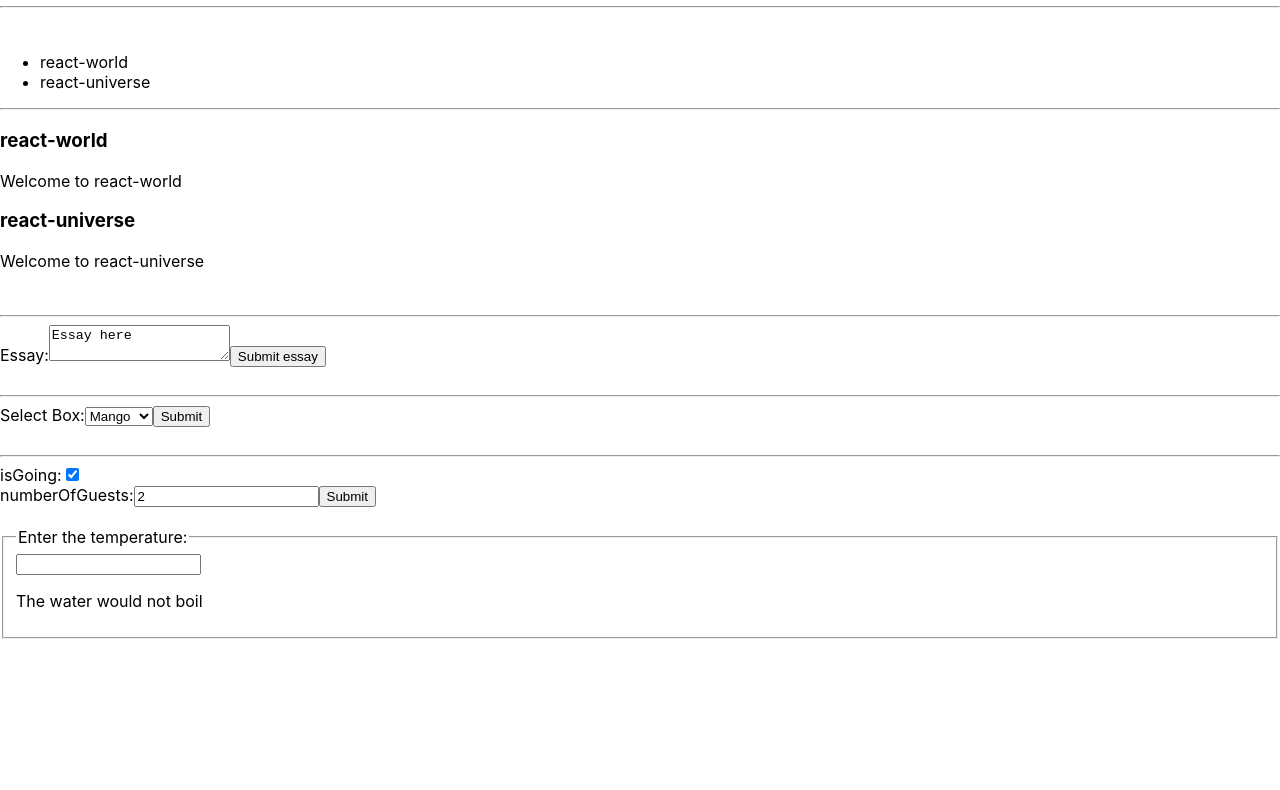
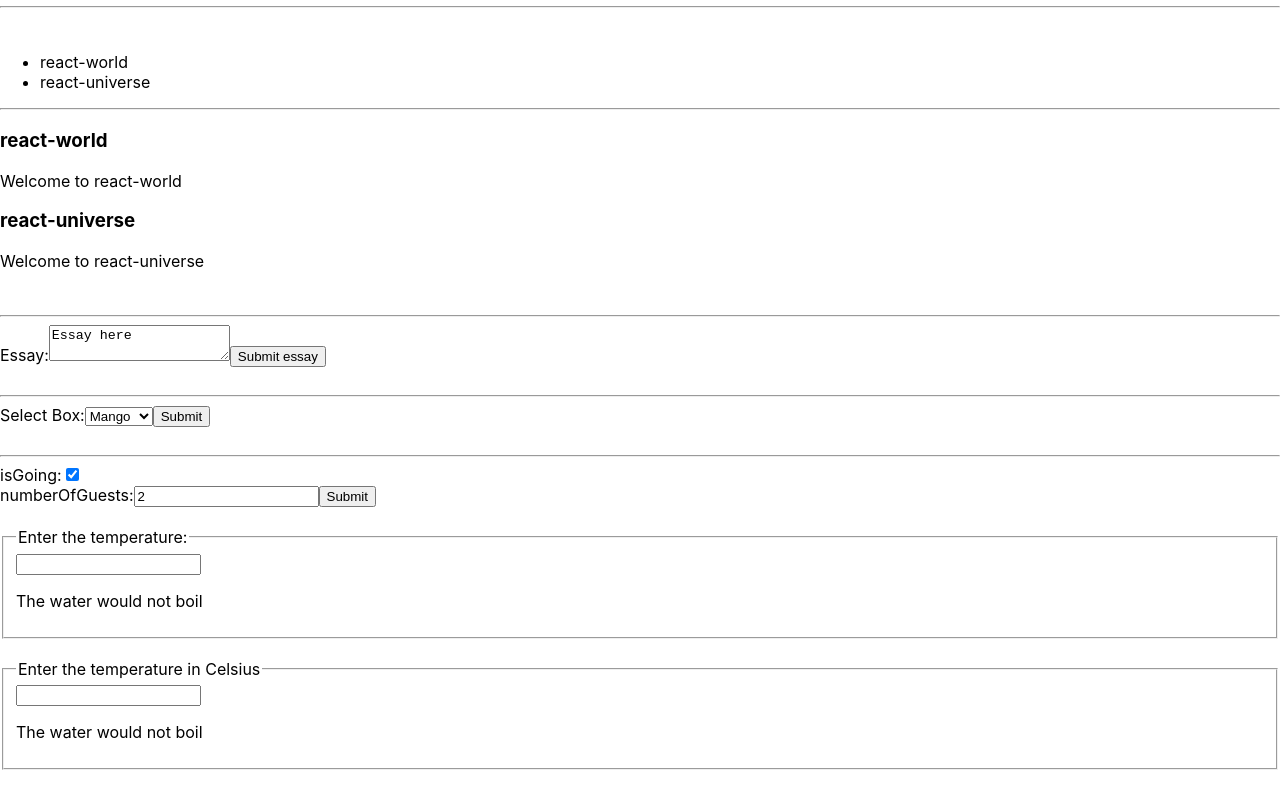
Before and after one commit to prashanth-g/react_playground, a React (Create React App) app: page / in a window 1280 px wide. Shown: the part 1109-1899 px from the top of the page. Before the commit the page ends 1788 px from the top, so only its background shows below. Built offline with nearby package versions, Linux system fonts and the light colour scheme.

Commit message:
Added change state with multiple inputs

```diff
--- a/src/index.js
+++ b/src/index.js
@@ -551,4 +551,50 @@
   document.getElementById('dev17')
 );
 
+const scaleNames = {
+  c:'Celsius',
+  f:'Farenheit'
+}
+
+class TemperatureData extends React.Component {
+  constructor(props) {
+    super(props);
+    this.state = {temperature:''};
+    this.handleChange = this.handleChange.bind(this);
+  }
+
+  handleChange(event) {
+    this.setState({temperature: event.target.value})
+  }
+
+  render() {
+    const temperature = this.state.temperature;
+    const scale = this.props.scale;
+    return(
+      <fieldset>
+        <legend>
+          Enter the temperature in {scaleNames[scale]}
+        </legend>
+        <input value={temperature} onChange={this.handleChange}/>
+        <BoilingVerdict celcius={parseFloat(temperature)}/>
+      </fieldset>
+    );
+  }
+}
+
+class TempCalculator extends React.Component {
+  render() {
+    return(
+      <div>
+        <TemperatureData scale='c'/>
+      </div>
+    );
+  }
+}
+
+ReactDOM.render(
+  <TempCalculator />,
+  document.getElementById('dev18')
+);
+
 serviceWorker.unregister();
```
